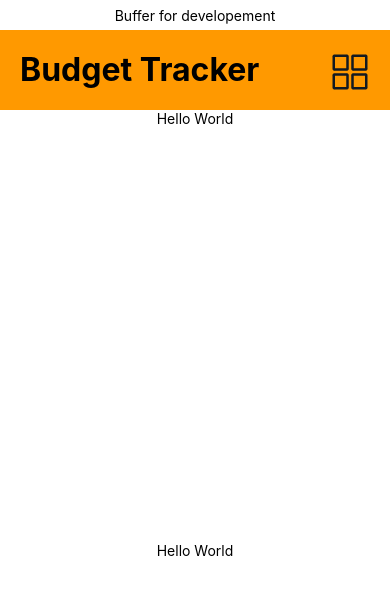
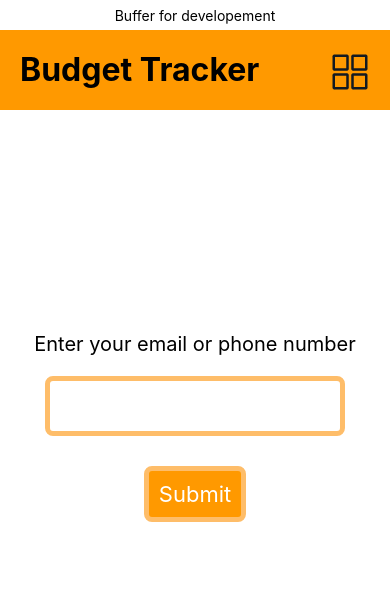
Before and after one commit to purplevarun/deprecated-budget-tracker-app, a React Native app: screen / in a window 390 px wide. Shown: the top 594 px of the page. Built offline with nearby package versions, Linux system fonts and the light colour scheme.

Commit message:
Added LoginScreen

```diff
--- a/navigator/LoginConditional.tsx
+++ b/navigator/LoginConditional.tsx
@@ -1,12 +1,15 @@
 import { View } from "react-native";
 import Menu from "../components/menu/Menu";
+import useData from "../context/useData";
+import LoginScreen from "../screens/login/LoginScreen";
 import Navigator from "./Navigator";
 
 const LoginConditional = () => {
+	const { user } = useData();
 	return (
 		<View style={{ height: "100%", display: "flex", flexDirection: "row" }}>
 			<Menu />
-			<Navigator />
+			{user ? <Navigator /> : <LoginScreen />}
 		</View>
 	);
 };
--- /dev/null
+++ b/screens/login/LoginScreen.tsx
@@ -0,0 +1,66 @@
+import { useState } from "react";
+import { Text, TextInput, TouchableOpacity, View } from "react-native";
+import colors from "../../context/Data/Colors";
+
+const LoginScreen = () => {
+	const [text, setText] = useState("");
+	const handleChange = (newText: string) => setText(newText);
+	return (
+		<View
+			style={{
+				backgroundColor: colors.bg,
+				height: "100%",
+				width: "100%",
+				display: "flex",
+				flexDirection: "column",
+				justifyContent: "center",
+				alignItems: "center",
+				paddingBottom: 200,
+			}}
+		>
+			<Text style={{ marginBottom: 20, fontSize: 20 }}>
+				Enter your email or phone number
+			</Text>
+			<TextInput
+				multiline={false}
+				autoCorrect={false}
+				maxLength={15}
+				style={{
+					fontSize: 30,
+					borderWidth: 5,
+					borderColor: colors.secondary,
+					borderRadius: 8,
+					height: 60,
+					width: 300,
+					padding: 10,
+				}}
+				value={text}
+				onChangeText={handleChange}
+				selectionColor={colors.primary}
+			/>
+
+			<TouchableOpacity
+				style={{
+					margin: 10,
+					padding: 10,
+					marginTop: 30,
+					borderColor: colors.secondary,
+					borderWidth: 5,
+					backgroundColor: colors.primary,
+					borderRadius: 8,
+				}}
+			>
+				<Text
+					style={{
+						color: colors.bg,
+						fontSize: 22,
+					}}
+				>
+					Submit
+				</Text>
+			</TouchableOpacity>
+		</View>
+	);
+};
+
+export default LoginScreen;
```
